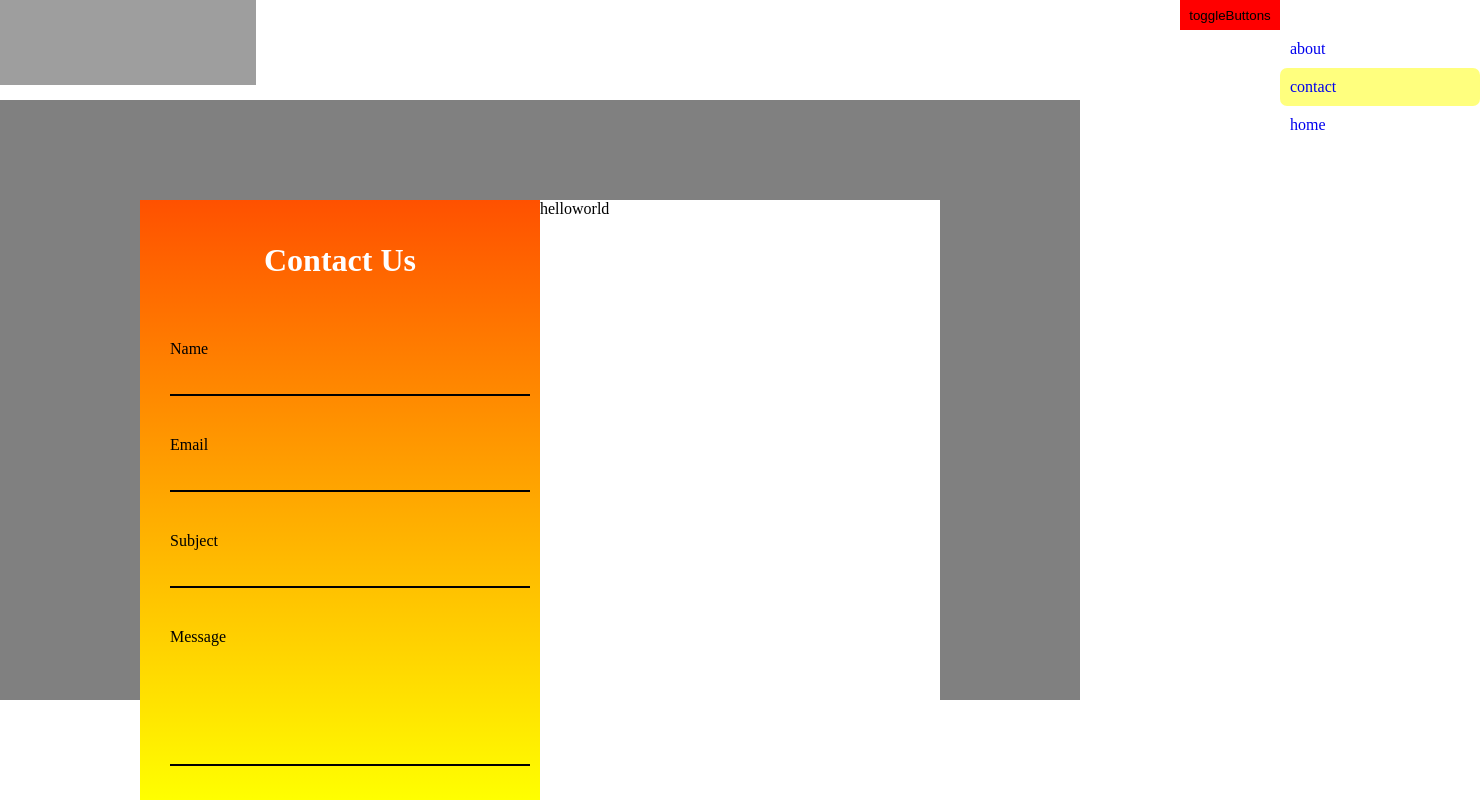
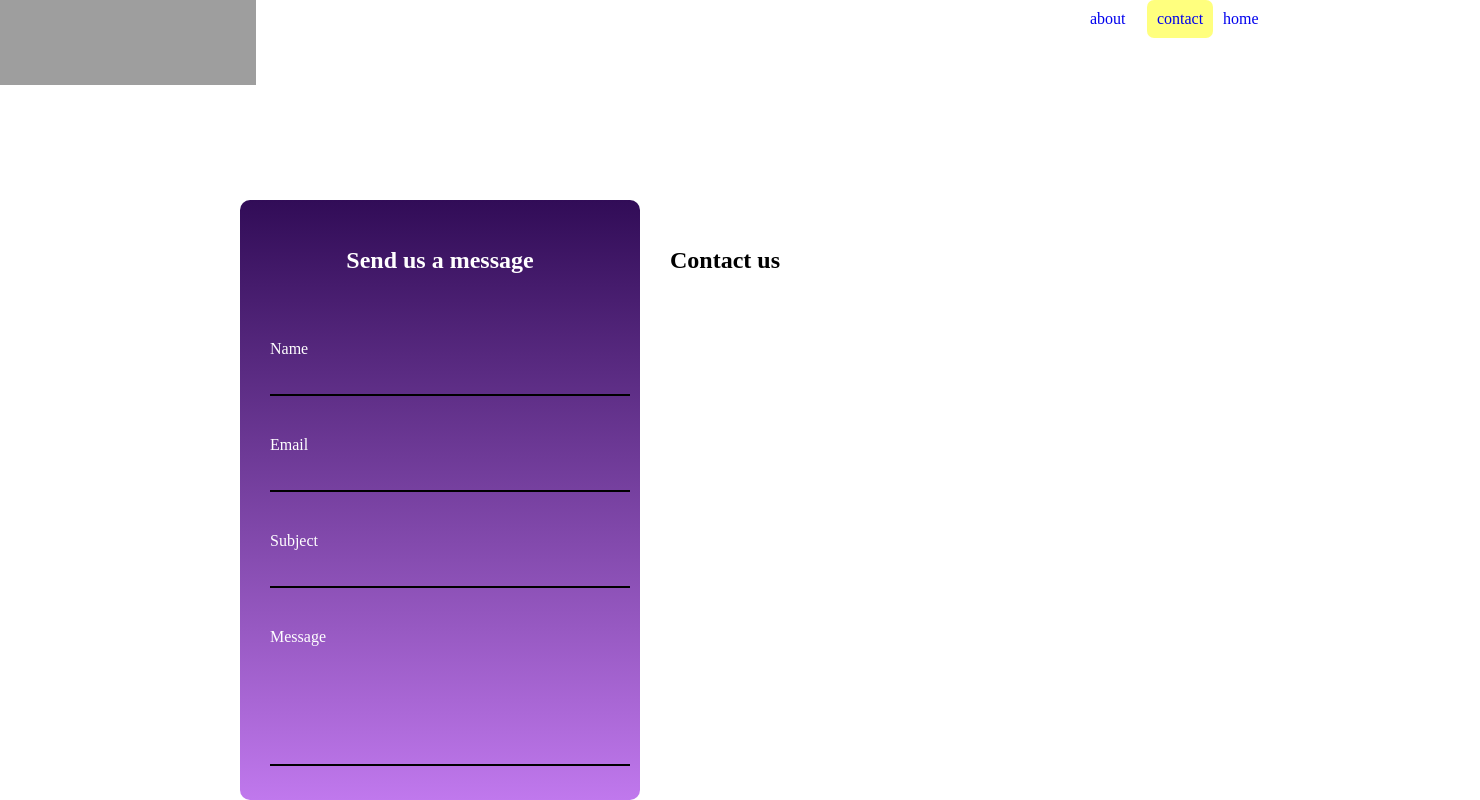
Before and after one commit to yousefkmail/Online-Store, a React (Create React App) app: page /contact in a window 1280 px wide. Shown: the whole page, 1480 px wide, since content can reach past the window. Built offline with nearby package versions, Linux system fonts and the light colour scheme; grey boxes are pictures that could not be loaded.

Commit message:
resposive navbar

```diff
--- a/src/Contact.js
+++ b/src/Contact.js
@@ -5,7 +5,7 @@ const Contact = () => {
     <div className={style.outer}>
       <div className={style.contact}>
         <div className={style.header}>
-          <h1>Contact Us </h1>
+          <h2>Send us a message </h2>
         </div>
         <form>
           <div className={style.inputfield}>
@@ -27,7 +27,11 @@ const Contact = () => {
         </form>
       </div>
 
-      <div className={style.contact1}>helloworld</div>
+      <div className={style.contact1}>
+        <div className={style.header1}>
+          <h2>Contact us </h2>
+        </div>
+      </div>
     </div>
   );
 };
--- a/src/Contact.module.css
+++ b/src/Contact.module.css
@@ -1,9 +1,11 @@
 .contact {
+  color: white;
   width: 400px;
   height: 600px;
   position: relative;
   top: 100px;
-  background-image:   linear-gradient(rgb(255, 81, 0), yellow);
+  background-image: linear-gradient(rgb(49, 12, 87), rgb(192, 120, 237));
+  border-radius: 10px;
 }
 
 .contact1 {
@@ -11,9 +13,8 @@
   height: 600px;
   position: relative;
   top: 100px;
-background-color: white;}
-
-
+  background-color: white;
+}
 
 .header {
   width: 100%;
@@ -21,19 +22,30 @@ background-color: white;}
   text-align: center;
   position: relative;
 }
+.header1 {
+  width: 100%;
+  height: 20%;
+  position: relative;
+}
 
-.header h1 {
+.header h2 {
   color: white;
   position: relative;
   top: 50%;
   transform: translateY(-50%);
 }
 
+.header1 h2 {
+  position: relative;
+  top: 50%;
+  transform: translateY(-50%);
+  margin-left: 30px;
+}
+
 .inputfield {
   width: 100%;
   height: auto;
   padding: 10px 20px;
-
 }
 
 .inputfield input {
@@ -56,26 +68,26 @@ padding: 10px 20px;
   height: 100px;
   font-size: 16px;
   border-bottom: 2px solid black;
-
-
 }
-
-
 
 .inputfield label {
   display: block;
   width: 30%;
   height: auto;
   padding: 10px;
-
 }
 
 .outer {
+  display: flex;
+  width: 100%;
+  flex-direction: column;
+  justify-content: center;
+  align-items: center;
+  height: auto;
+}
 
-    display: flex;
+@media only screen and (min-width: 600px) {
+  .outer {
     flex-direction: row;
-    justify-content: center;
-    width:auto ;
-    height: auto;
-    background-color: gray;
   }
+}
--- a/src/Navbar.js
+++ b/src/Navbar.js
@@ -2,7 +2,7 @@ import style from "./Navbar.module.css";
 import Navbutton from "./navbutton";
 import { useState } from "react";
 const Navbar = () => {
-  const [isNavBarActive, setIsNavBarActive] = useState(false);
+  const [isNavBarActive, setIsNavBarActive] = useState(true);
 
   function onToggle() {
     setIsNavBarActive(!isNavBarActive);
@@ -20,7 +20,10 @@ const Navbar = () => {
           <button className={style.togglebutton} onClick={onToggle}>
             toggleButtons
           </button>
-          <div className={isNavBarActive ? style.active : style.deactive}>
+          <div
+            id="buttons"
+            className={isNavBarActive ? style.active : style.deactive}
+          >
             <Navbutton link={"about"} />
             <Navbutton link={"contact"} />
             <Navbutton link={"home"} />
--- a/src/Navbar.module.css
+++ b/src/Navbar.module.css
@@ -5,7 +5,7 @@
 .navigationbar {
   background-color: transparent;
   width: 100%;
-height: 100px ;
+  height: 100px;
   top: 0;
   position: sticky;
 }
@@ -22,26 +22,23 @@ position: sticky;
   transform: translateX(0%);
   display: flex;
   flex-direction: column;
-    transition: transform 0.5s ease-in ;
-
+  transition: transform 0.5s ease-in;
 }
 
 .deactive {
   transform: translateX(100%);
   display: flex;
   flex-direction: column;
-    transition: transform 0.5s ease-in ;
+  transition: transform 0.5s ease-in;
 }
 .navbutton {
   padding: 10px;
   border: none;
   text-decoration: none;
   width: 100%;
-
 }
 
 .togglebutton {
-
   width: 100px;
   height: 30px;
   background-color: red;
@@ -54,9 +51,7 @@ left: 100px;
   padding: 10px;
   border: none;
   background-color: yellow;
-
 }
-
 
 .navbuttonactive {
   padding: 10px;
@@ -64,13 +59,27 @@ left: 100px;
   border-radius: 7px;
   background-color: rgba(255, 255, 0, 0.507);
   text-decoration: none;
-
 }
-
-
-
 
 .navimage {
   width: 20%;
   aspect-ratio: 3/1;
 }
+
+@media only screen and (min-width: 600px) {
+  .togglebutton {
+    display: none;
+  }
+
+  .active {
+    flex-direction: row;
+    transform: translateX(0%);
+    transition: transform 0s ease-in;
+  }
+
+  .deactive {
+    transform: translateX(0%);
+    flex-direction: row;
+    transition: transform 0s ease-in;
+  }
+}
```
Lines whose indentation alone changed are shown as unchanged.
